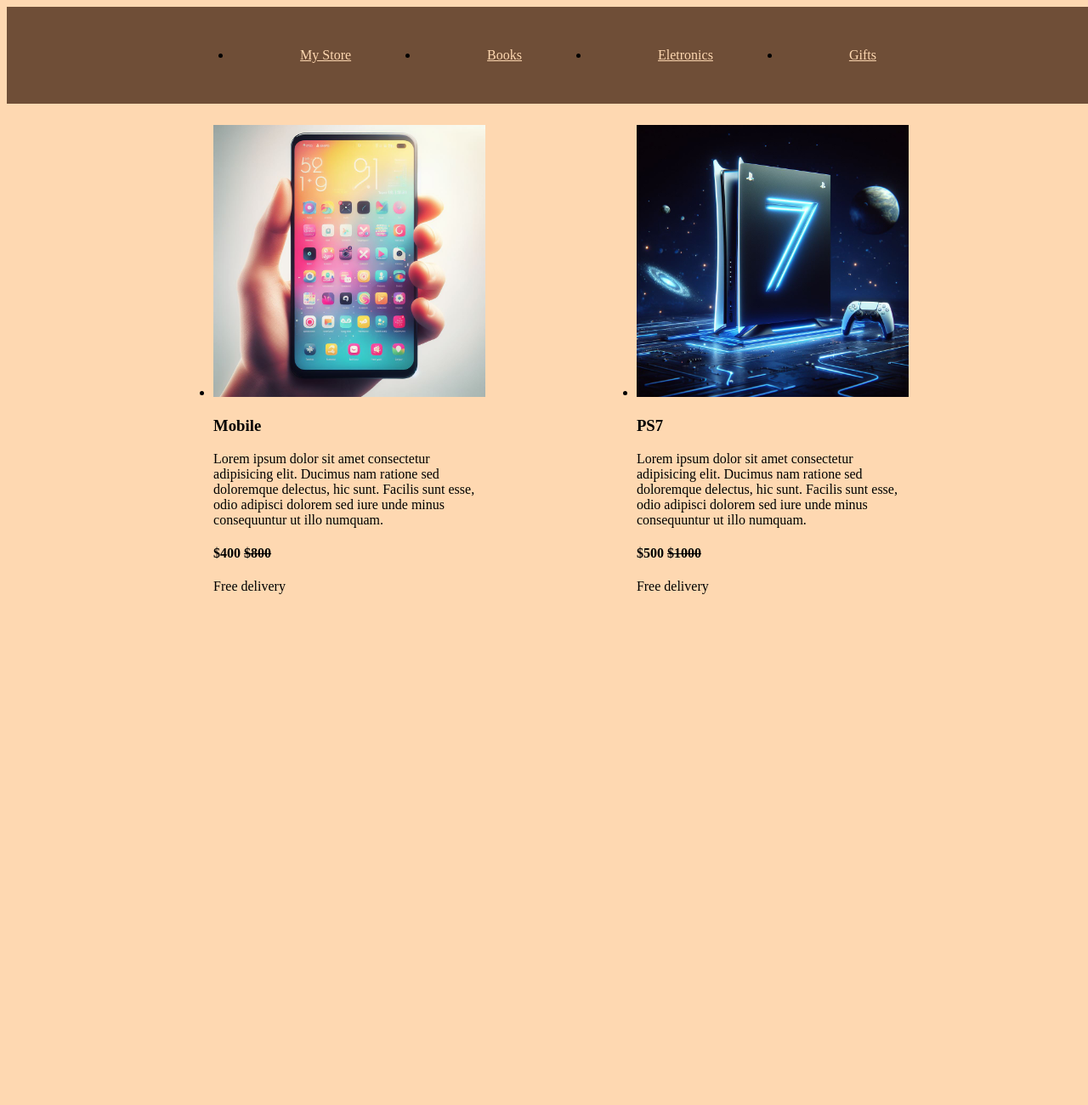
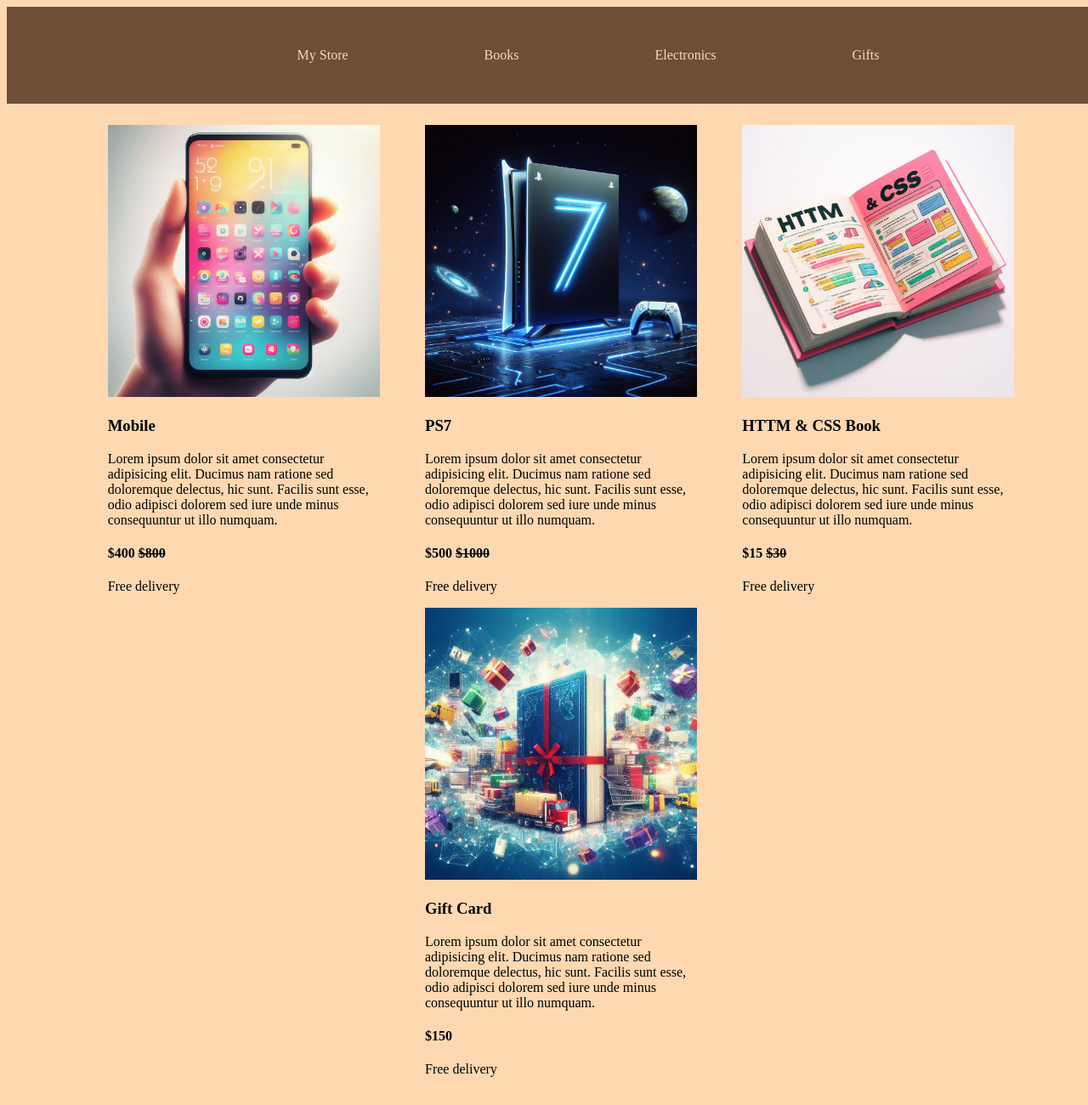
Before and after one commit to flduda/es-frontend-class, a plain HTML site: page index.html in a window 1280 px wide. Shown: the top 1300 px of the page at 85% size. Before the commit the page ends 800 px from the top, so only its background shows below. Drawn offline with Linux system fonts and the light colour scheme.

Commit message:
Update styles and more products

```diff
--- a/index.html
+++ b/index.html
@@ -12,7 +12,7 @@
             <ul>
                 <li><a href="#">My Store</a> </li>
                 <li><a href="#">Books</a> </li>
-                <li><a href="#">Eletronics</a> </li>
+                <li><a href="#">Electronics</a> </li>
                 <li><a href="#">Gifts</a> </li>
             </ul>
         </nav>
@@ -42,6 +42,28 @@
                         </div>
                     </div>
                 </li>
+                <li class="products__item">
+                    <div class="products__content">
+                        <img src="assets/livro.jpeg" alt="A book 7">
+                        <div class="products__infos">
+                            <h3>HTTM & CSS Book</h3>
+                            <p>Lorem ipsum dolor sit amet consectetur adipisicing elit. Ducimus nam ratione sed doloremque delectus, hic sunt. Facilis sunt esse, odio adipisci dolorem sed iure unde minus consequuntur ut illo numquam.</p>
+                            <h4>$15 <s>$30</s></h4>
+                            <p>Free delivery</p>
+                        </div>
+                    </div>
+                </li>
+                <li class="products__item">
+                    <div class="products__content">
+                        <img src="assets/vale-presente.jpeg" alt="A gift card 7">
+                        <div class="products__infos">
+                            <h3>Gift Card</h3>
+                            <p>Lorem ipsum dolor sit amet consectetur adipisicing elit. Ducimus nam ratione sed doloremque delectus, hic sunt. Facilis sunt esse, odio adipisci dolorem sed iure unde minus consequuntur ut illo numquam.</p>
+                            <h4>$150</h4>
+                            <p>Free delivery</p>
+                        </div>
+                    </div>
+                </li>
             </ul>
         </section>
     </main>
--- a/style.css
+++ b/style.css
@@ -9,11 +9,14 @@ header {
 }
 
 header nav ul {
+    list-style-type: none;
     display: flex;
     justify-content: center;
 }
 
 header nav ul li a {
+    list-style-type: none;
+    text-decoration: none;
     margin: 0 5rem;
     color: #FED8B1;
 }
@@ -33,9 +36,11 @@ header nav ul li a:hover {
 }
 
 .products__item {
+    list-style-type: none;
     max-width: 20rem;
 }
 
 img {
+
     width: 100%;
 }
```
Also changed, not shown: 1 other file.
